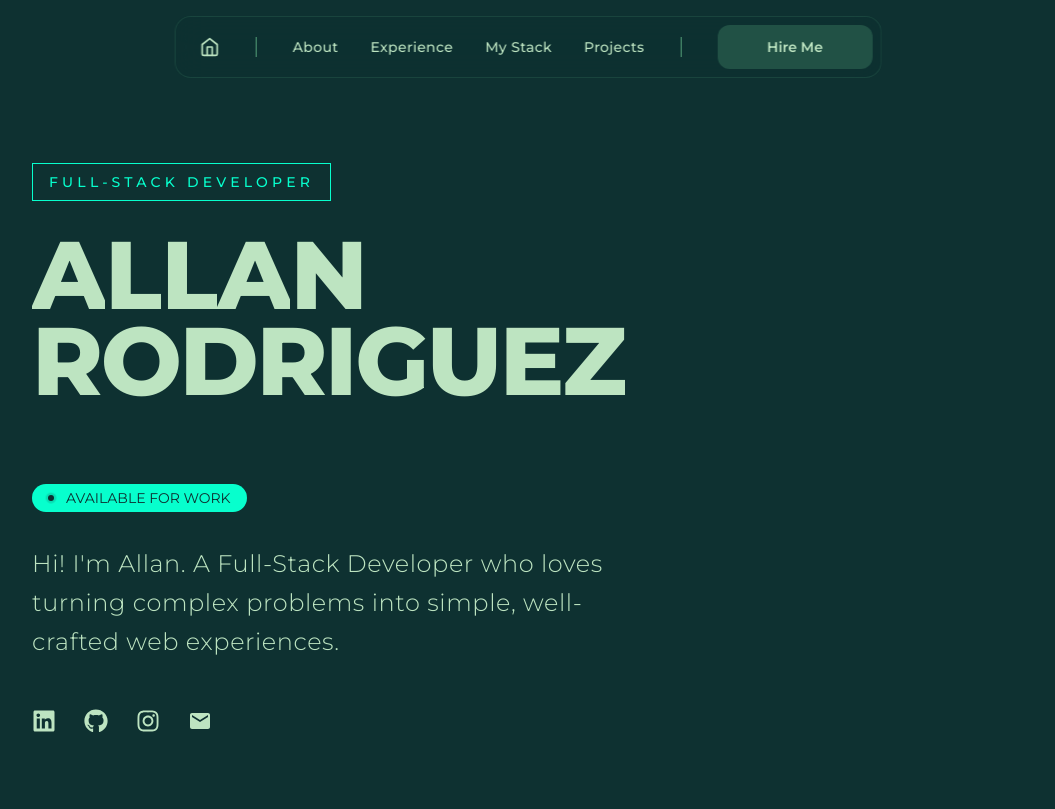
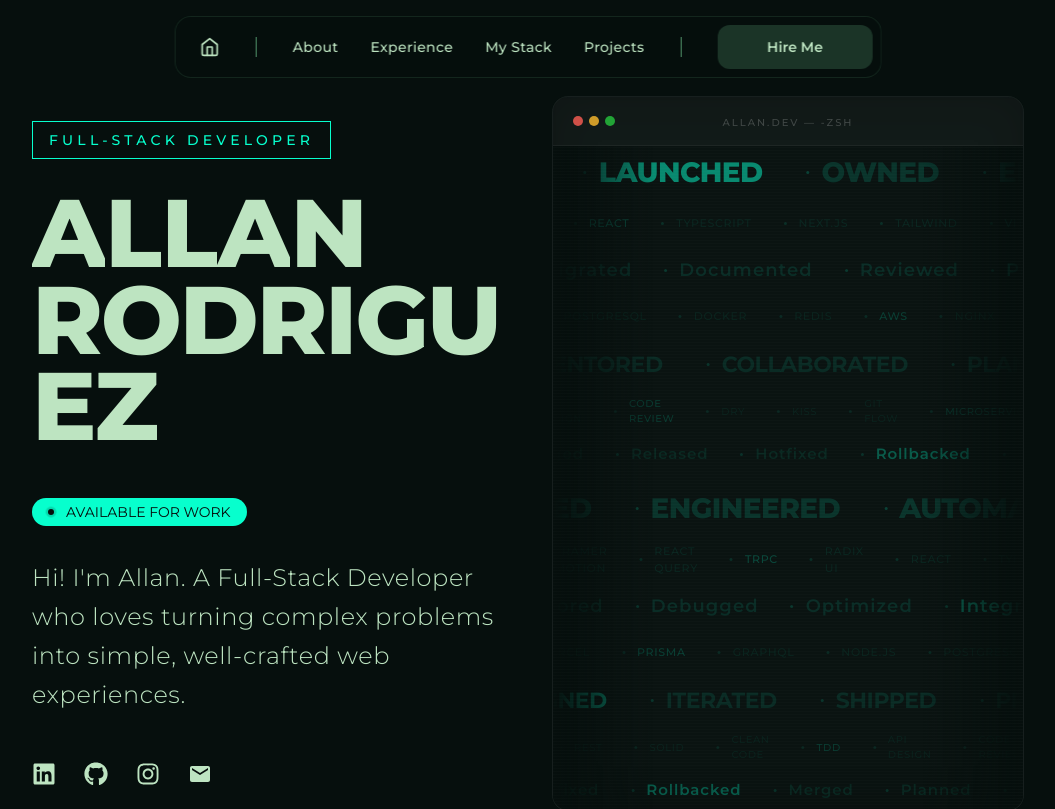
Before and after one commit to AllanRV09/portfolio, a React app: page / in a window 1280 px wide. Shown: the top 809 px of the page, without its empty margins (112-1167 px from the left). Built offline with nearby package versions, Linux system fonts and the light colour scheme; the HTML template or start-up script is replaced by a standard one.

Commit message:
feat: implement split layout with macOS-style console and entrance animations

```diff
--- a/src/index.css
+++ b/src/index.css
@@ -2,7 +2,7 @@
 @import "tailwindcss";
 
 @theme {
-    --color-background: #0E3131;
+    --color-background: #060f0d;
     --color-surface: #86EFAC;
     --color-text: #BDE4C1;
     --color-accent: #07FFCD;
--- a/src/sections/Hero.jsx
+++ b/src/sections/Hero.jsx
@@ -2,6 +2,7 @@ import { motion } from "framer-motion";
 import { IconLink } from '../components/IconLink'
 import { SOCIAL_LINKS, ENTRY_DELAY } from '../data'
 import { AnimatedTitle } from "../components/Title";
+import { TechTerminal } from "../components/TechTerminal";
 
 const containerVariants = {
     hidden: { opacity: 0 },
@@ -30,30 +31,20 @@ const fadeInVariants = {
     }
 };
 
-// function getCurrentMonthYear() {
-//     const now = new Date();
-//     return now.toLocaleDateString('en-US', { month: 'short', year: '2-digit' })
-//         .replace(' ', "'")
-//         .toUpperCase();
-// }
+export function Hero() {
+    return (
+        <section className="relative min-h-dvh flex items-center px-6 lg:px-24 xl:px-36 sm:pt-24 overflow-hidden">
+            <div className="grid grid-cols-1 lg:grid-cols-2 w-full items-center gap-12 relative z-10">
 
-export function Hero() {
-    // const dateLabel = getCurrentMonthYear();
-
-    return (
-        <section className="min-h-dvh flex flex-col justify-center px-6 lg:px-24 xl:px-36 sm:pt-24">
+                {/* Columna Izquierda: Información */}
                 <motion.div
+                    className="relative z-20"
                     variants={containerVariants}
                     initial="hidden"
                     animate="visible"
                 >
-
                     <div className="overflow-hidden">
-                    <motion.div
-                        variants={revealVariants}
-                        className="mr-10 inline-block overflow-hidden border border-accent py-2 px-4"
-                    >
-
+                        <motion.div variants={revealVariants} className="mr-10 inline-block overflow-hidden border border-accent py-2 px-4">
                             <h2 className="font-medium uppercase tracking-[0.3em] text-xs sm:text-sm text-accent">
                                 Full-Stack Developer
                             </h2>
@@ -64,11 +55,8 @@ export function Hero() {
                         <AnimatedTitle text={`Allan\nRodriguez`} />
                     </div>
 
-                <div className="overflow-hidden mt-15 sm:mt-20">
-                    <motion.div
-                        variants={fadeInVariants}
-                        className="inline-flex items-center gap-3 px-4 py-1 text-background bg-accent rounded-full backdrop-blur-lg"
-                    >
+                    <div className="overflow-hidden mt-10 sm:mt-12">
+                        <motion.div variants={fadeInVariants} className="inline-flex items-center gap-3 px-4 py-1 text-background bg-accent rounded-full backdrop-blur-lg">
                             <div className="relative inline-flex">
                                 <div className="rounded-full bg-background h-[6px] w-[6px] inline-block"></div>
                                 <div className="absolute animate-ping rounded-full bg-background h-[6px] w-[6px] opacity-75"></div>
@@ -76,19 +64,16 @@ export function Hero() {
                             <p className="text-sm medium">AVAILABLE FOR WORK</p>
                         </motion.div>
                     </div>
+
                     <div className="overflow-hidden mt-8">
-                    <motion.p
-                        variants={revealVariants}
-                        className="max-w-xl text-xl leading-relaxed lg:text-2xl font-light tracking-wide"
+                        <motion.p variants={revealVariants} className="max-w-xl text-xl leading-relaxed lg:text-2xl font-light tracking-wide"
                         >
                             Hi! I'm Allan. A Full-Stack Developer who loves turning complex problems into simple, well-crafted web experiences.
                         </motion.p>
                     </div>
 
                     <div className="overflow-hidden mt-12">
-                    <motion.div
-                        variants={revealVariants}
-                        className='space-x-7 flex items-center'
+                        <motion.div variants={revealVariants} className='space-x-7 flex items-center'
                         >
                             {SOCIAL_LINKS.map((link) => (
                                 <IconLink key={link.name} {...link} />
@@ -96,6 +81,15 @@ export function Hero() {
                         </motion.div>
                     </div>
                 </motion.div>
+
+                {/* Columna Derecha: Terminal Animada */}
+                <TechTerminal />
+
+            </div>
+
+            {/* Hint visual para móviles */}
+            <div className="lg:hidden absolute inset-x-0 bottom-0 h-48 pointer-events-none z-0"
+                 style={{ background: `linear-gradient(to top, var(--color-background), transparent)` }} />
         </section>
-    )
+    );
 }
```
Lines whose indentation alone changed are shown as unchanged.
